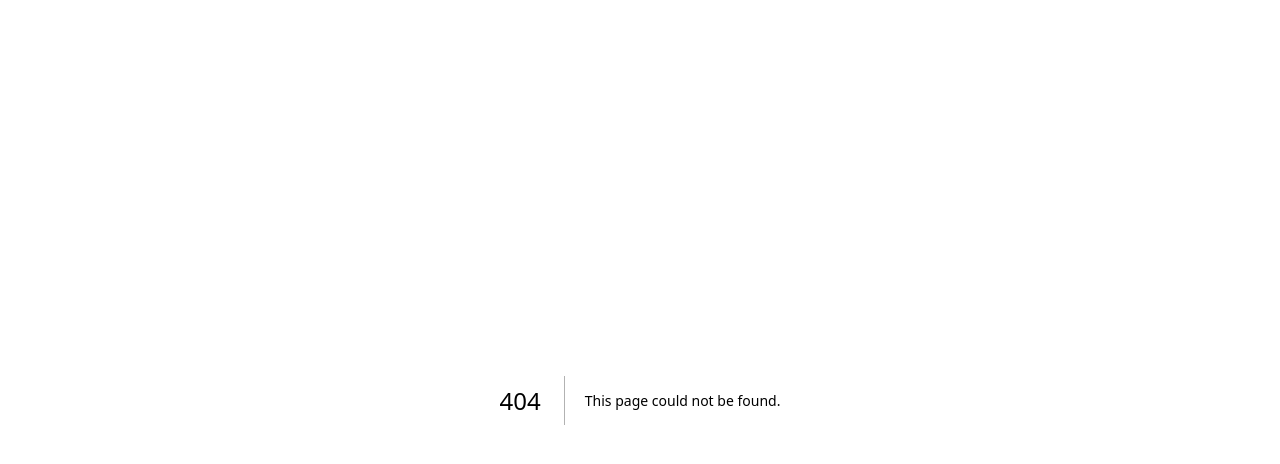
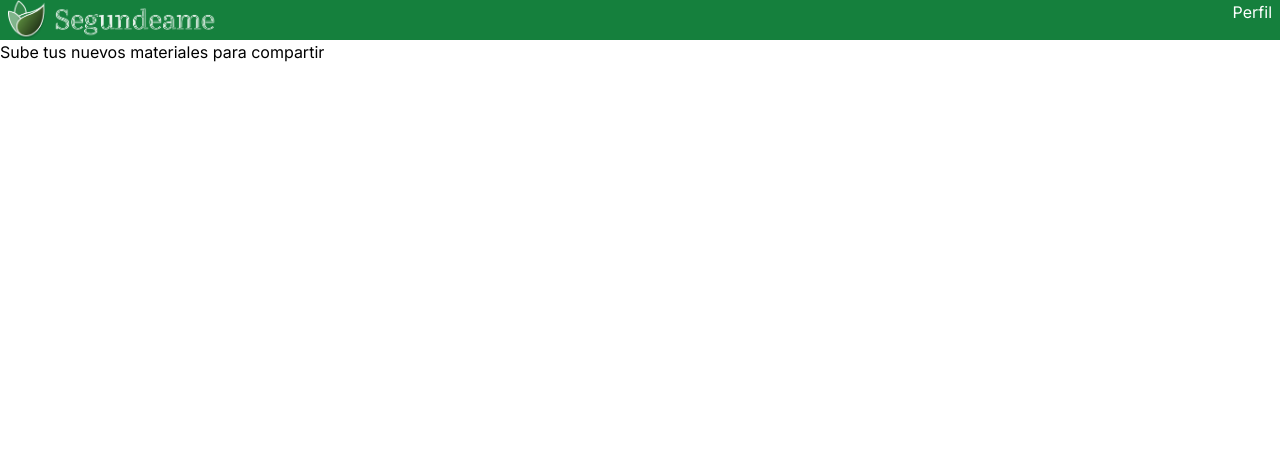
Before and after one commit to ilangar/Segundeame, a Next.js app in the folder segundeame/: page /materiales/subir-material in a window 1280 px wide. Before the commit this address had no page. Shown: the top 464 px of the page. Built offline with nearby package versions, Linux system fonts and the light colour scheme.

Commit message:
copiado lo hacho en casa

```diff
--- a/segundeame/app/layout.jsx
+++ b/segundeame/app/layout.jsx
@@ -13,7 +13,21 @@ export const metadata = {
 export default function RootLayout({ children }) {
   return (
     <html lang="es">
-      <body className={inter.className}>{children}</body>
+      <body className={inter.className}>
+      <header className="w-full flex justify-between align-center bg-green-700">
+        <div className="flex align-center justify-center ml-2">
+          <a href="./"><img src="\logo.png" alt="logo de segundeame" className="h-10" /></a>
+        </div>
+        <nav className="flex align-center justify-center">
+          <ul className="flex align-center justify-center">
+            <li className="flex align-center justify-center mr-2"><a href="./perfil" className="text-white align-center justify-center">Perfil</a></li>
+          </ul>
+        </nav>
+    </header>
+        {children}
+
+      </body>
+
     </html>
   );
 }
--- /dev/null
+++ b/segundeame/app/materiales/page.jsx
@@ -0,0 +1,5 @@
+export default function MaterialesPage (){
+    return(
+        <p>Busca tus materiales</p>
+    )
+}
--- /dev/null
+++ b/segundeame/app/materiales/subir-material/page.jsx
@@ -0,0 +1,5 @@
+export default function SubirMaterialesPage (){
+    return(
+        <p>Sube tus nuevos materiales para compartir</p>
+    )
+}
--- a/segundeame/app/page.jsx
+++ b/segundeame/app/page.jsx
@@ -1,14 +1,10 @@
-import Image from "next/image";
-import HamburgerMenu from "./components/harmburguer";
-
 export default function Home() {
 
   const nombre = "Cata"
 
   return (
 
-    <div>
-    <HamburgerMenu />
+  <div>
     {/* Resto del contenido de tu página */}
     <h1>Hola</h1>
   </div>
--- /dev/null
+++ b/segundeame/app/perfil/page.jsx
@@ -0,0 +1,7 @@
+export default function Perfil () {
+    return(
+        <div>
+            <h1>Perfil</h1>
+        </div>
+    )
+}
```
Also changed, not shown: segundeame/public/logo.png (added).
